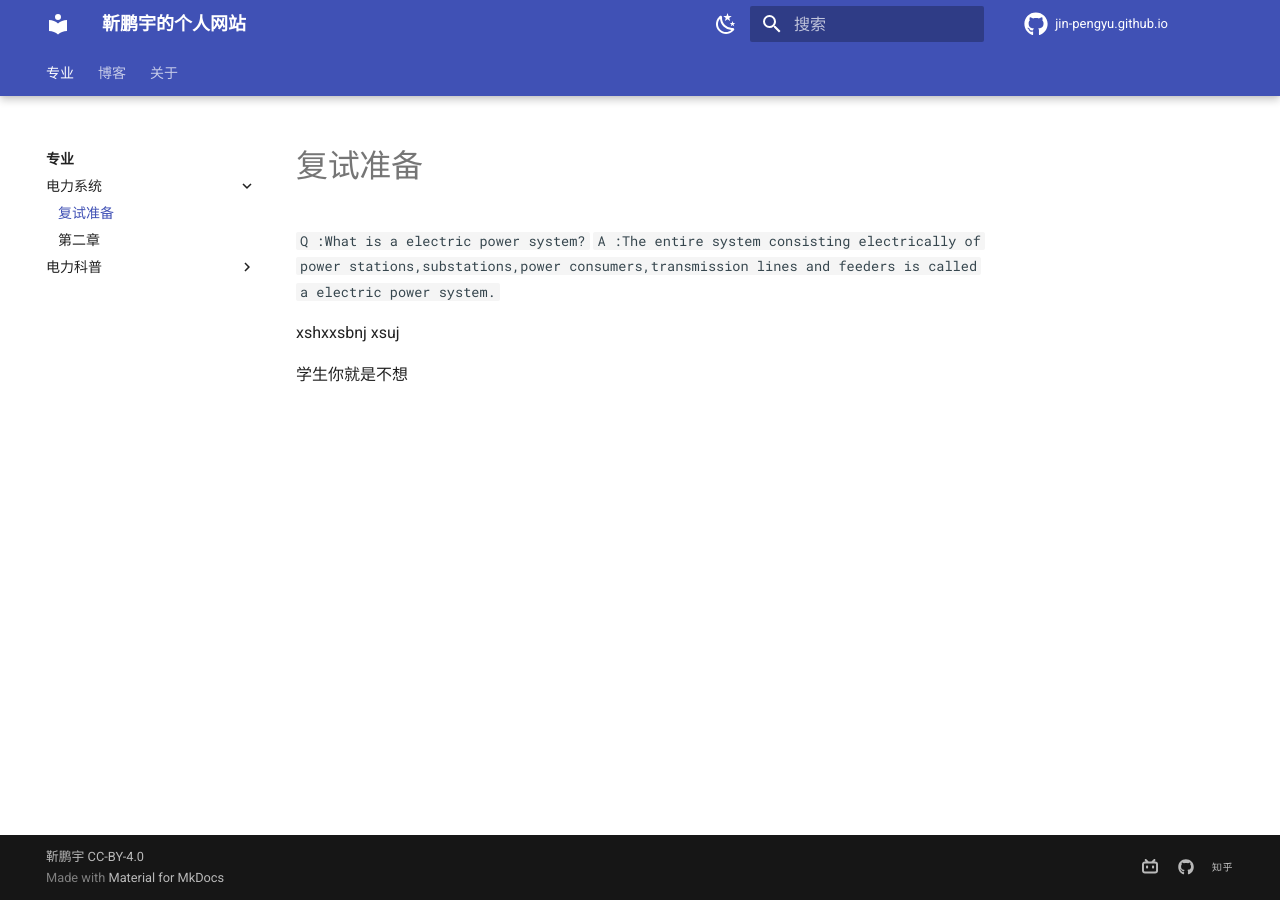
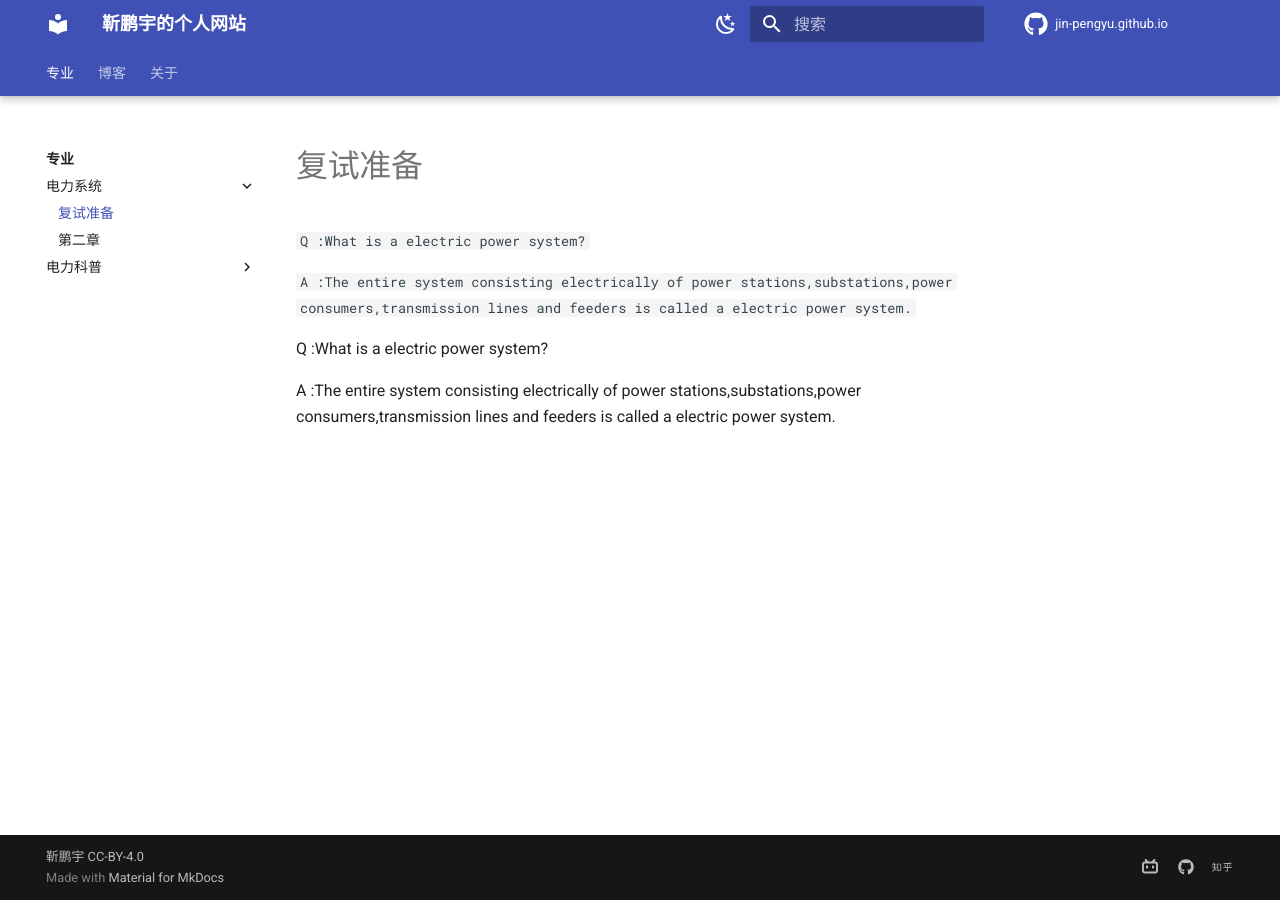
Before and after one commit to Pengyu-Jin/Pengyu-Jin.github.io, an MkDocs documentation site: the page built from docs/major/Power System Analysis/pre.md, in a window 1280 px wide. Built offline with MkDocs 1.6.1 and Material for MkDocs 9.7.7, drawn with Linux system fonts in a browser that asks for light colours.

Commit message:
change style66

```diff
--- a/docs/major/Power System Analysis/pre.md
+++ b/docs/major/Power System Analysis/pre.md
@@ -1,7 +1,8 @@
 `Q :What is a electric power system?`
+
 `A :The entire system consisting electrically of power stations,substations,power consumers,transmission lines and feeders is called a electric power system.`
 
-xshxxsbnj
-xsuj
 
-学生你就是不想
+Q :What is a electric power system?
+
+A :The entire system consisting electrically of power stations,substations,power consumers,transmission lines and feeders is called a electric power system.
```
